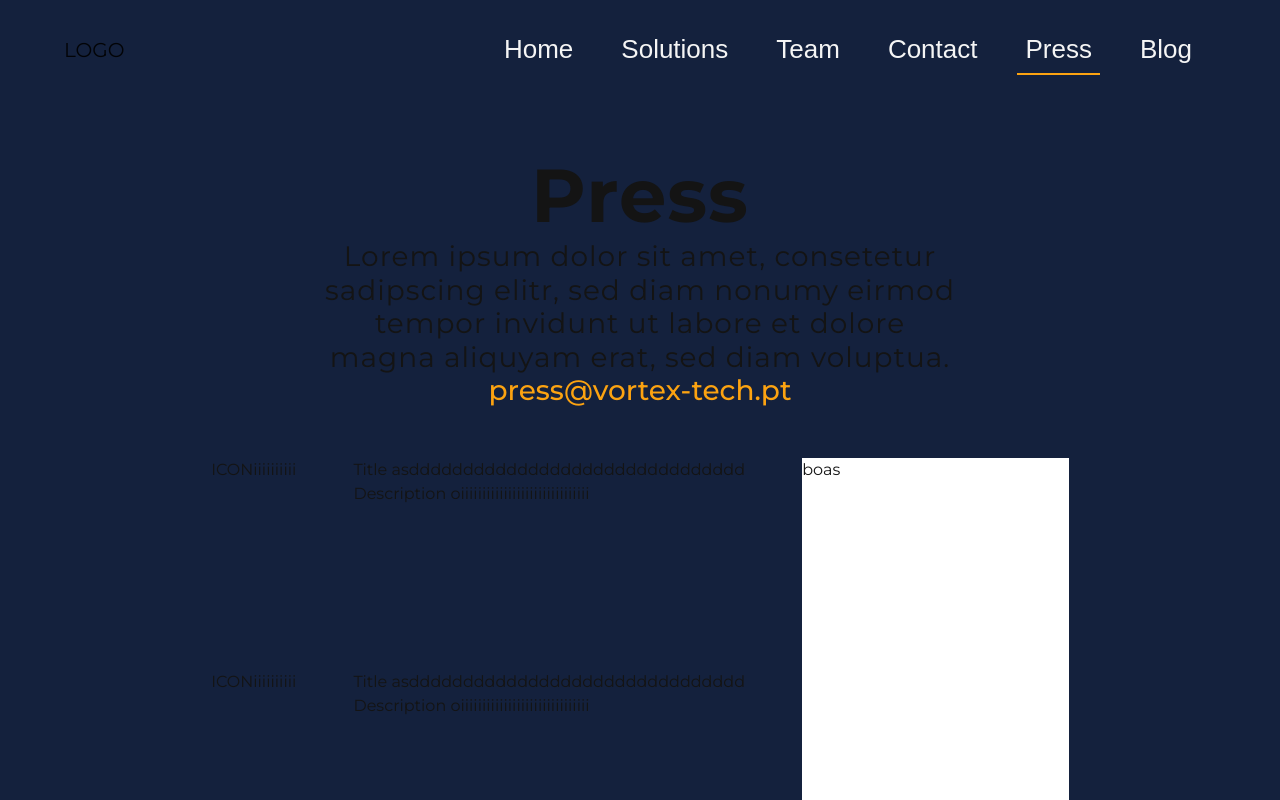
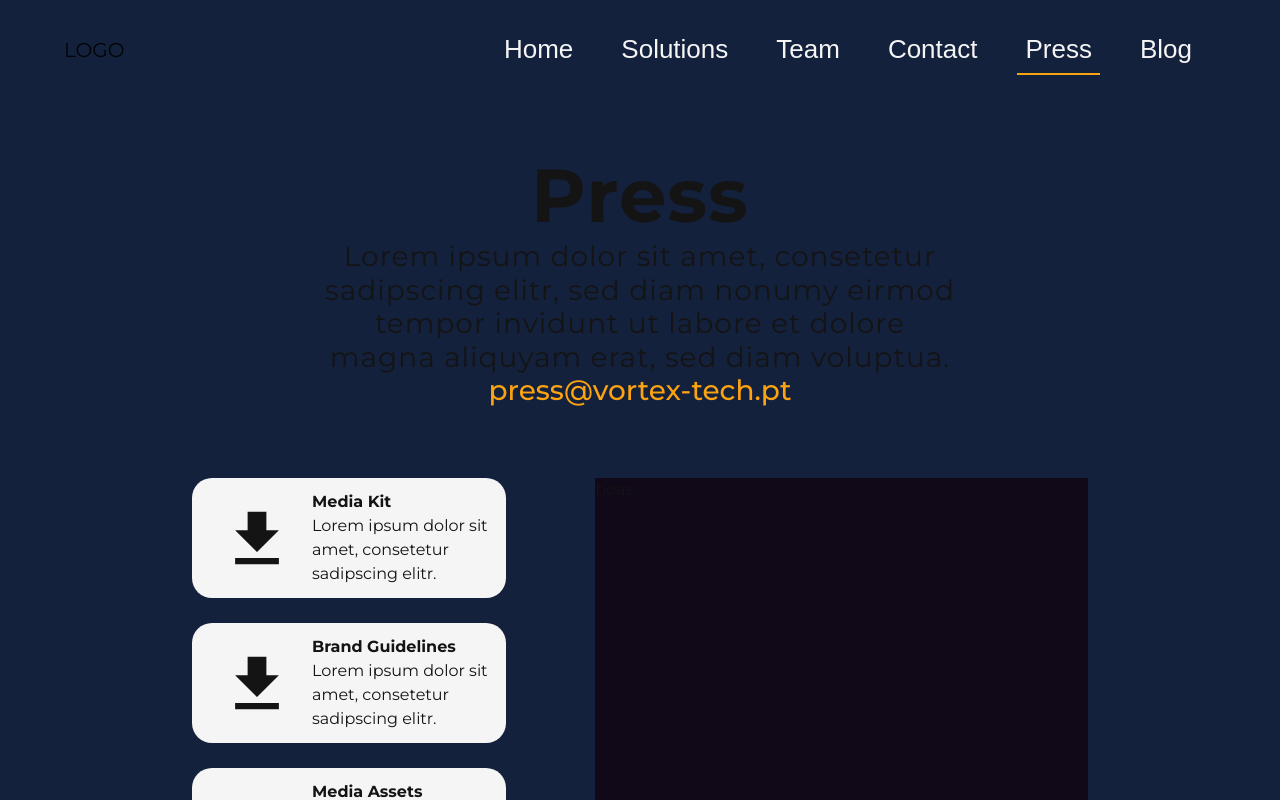
Before and after one commit to LGP21-LGP1/lgp21-lgp1.github.io, a Next.js app: page /press in a window 1280 px wide. Shown: the top 800 px of the page. Built offline with nearby package versions, Linux system fonts and the light colour scheme; no server answers; a web font is replaced by a local one.

Commit message:
button styling, icon and layout

```diff
--- a/components/downloadFileButton.js
+++ b/components/downloadFileButton.js
@@ -1,26 +1,29 @@
 import React from 'react';
 import style from './downloadFileButton.module.css'
+import { IoMdDownload } from 'react-icons/io';
 // import DownloadIcon from '../public/assets/download-icon.svg';
 
-const downloadFileButton = ({ fileName, children, title, description }) => {
+const downloadFileButton = ({ fileName, children, title }) => {
   return (
+    <div className={style.downloadButtonContainer}>
       <a href={process.env.BACKEND_URL + '/files/' + fileName} download>
         {/* <DownloadIcon fill="white" height={500} width={500}></DownloadIcon> */}
         {/* <DownloadIcon fill="white" height={50} width={50} /> */}
-      <div className={style.button}>
-        <div className={style.icon}>
-          ICONiiiiiiiiii
+        <div className={style.downloadButton}>
+          <div className={style.iconDiv}>
+            <IoMdDownload size={70}></IoMdDownload>
           </div>
-        <div className={style.text}>
+          <div className={style.textDiv}>
             <div>
-            Title asddddddddddddddddddddddddddddddd
+              {title}
             </div>
             <div>
-            Description oiiiiiiiiiiiiiiiiiiiiiiiiiiiiii
+              {children}
             </div>
           </div>
         </div>
       </a>
+    </div>
   );
 };
 
--- a/components/downloadFileButton.module.css
+++ b/components/downloadFileButton.module.css
@@ -1,14 +1,40 @@
-.button {
-    display: flex;
-    height: 162px;
+.downloadButtonContainer > a {
+    height: inherit;
 }
 
-.icon {
-   flex-grow: 1;
+.downloadButton {
+    height: inherit;
+    display: flex;
+    /* width: 422px; */
+    background-color: var(--light);
+    border-radius: 20px;
+    padding: 10px 10px 10px 10px;
 }
 
-.text {
-    flex-grow: 1;
-    display: flex;
+.downloadButton:hover {
+    background-color: var(--gray);
+}
+
+.iconDiv {
+   flex-basis: 20%;
+   align-self: center;
+   padding: 20px;
+}
+
+.textDiv {
+    /* display: flex; */
+    flex-basis: 80%;
     flex-direction: column;
- }
+    align-self: center;
+    padding: 30px 0px 30px 0px;
+}
+
+.textDiv > div {
+    color: var(--dark);
+    font: normal normal normal em var(--secondary-font);
+    letter-spacing: 0px;
+}
+
+.textDiv :first-child {
+    font-weight: bold;
+}
--- a/pages/press.js
+++ b/pages/press.js
@@ -25,9 +25,15 @@ export default function Press() {
           />
           <section className={style.pressContent}>
             <div className={style.downloadButtons}>
-              <DownloadFileButton fileName="media_kit.pdf">Media Kit</DownloadFileButton>
-              <DownloadFileButton fileName="brand_guidelines.pdf">Brand Guidelines</DownloadFileButton>
-              <DownloadFileButton fileName="media_assets.pdf">Media Assets</DownloadFileButton>
+              <DownloadFileButton fileName="media_kit.pdf" title="Media Kit">
+                Lorem ipsum dolor sit amet, consetetur sadipscing elitr.
+              </DownloadFileButton>
+              <DownloadFileButton fileName="brand_guidelines.pdf" title="Brand Guidelines">
+                Lorem ipsum dolor sit amet, consetetur sadipscing elitr.
+              </DownloadFileButton>
+              <DownloadFileButton fileName="media_assets.pdf" title="Media Assets">
+                Lorem ipsum dolor sit amet, consetetur sadipscing elitr.
+              </DownloadFileButton>
             </div>
             <div className={style.interactiveManualDiv}>
               boas
--- a/styles/press.module.css
+++ b/styles/press.module.css
@@ -1,19 +1,24 @@
 .pressContent {
     display: flex;
-    width: 67%;
-    height: 586px;
+    width: 70%;
+    height: 410px;
+    justify-content: space-between;
+    margin-bottom: 131px;
+    margin-top: 20px;
 }
 
 .downloadButtons {
-   flex-grow: 1;
-   flex-shrink: 1;
+   flex-basis: 35%;
    display: flex;
    flex-direction: column;
    justify-content: space-between;
 }
 
+.downloadButtons > div {
+    height: 120px;
+}
+
 .interactiveManualDiv {
-    flex-grow: 2;
-    flex-shrink: 2;
-    background-color: white;
+    flex-basis: 55%;
+    background-color: #110818;
 }
```
Lines whose indentation alone changed are shown as unchanged.
